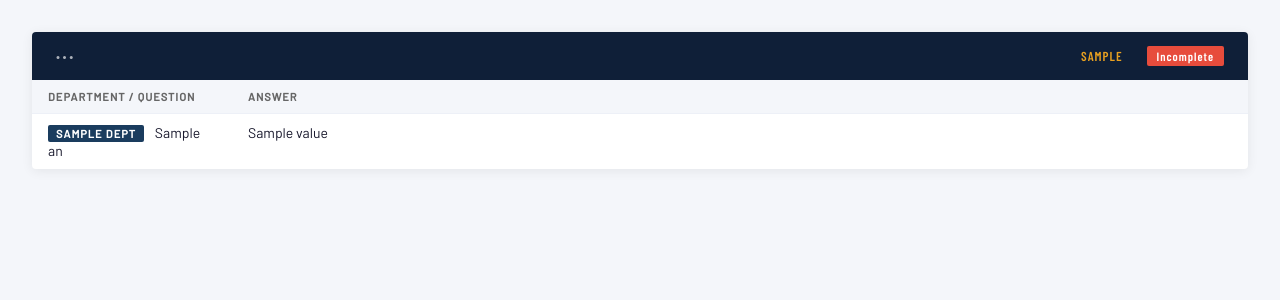
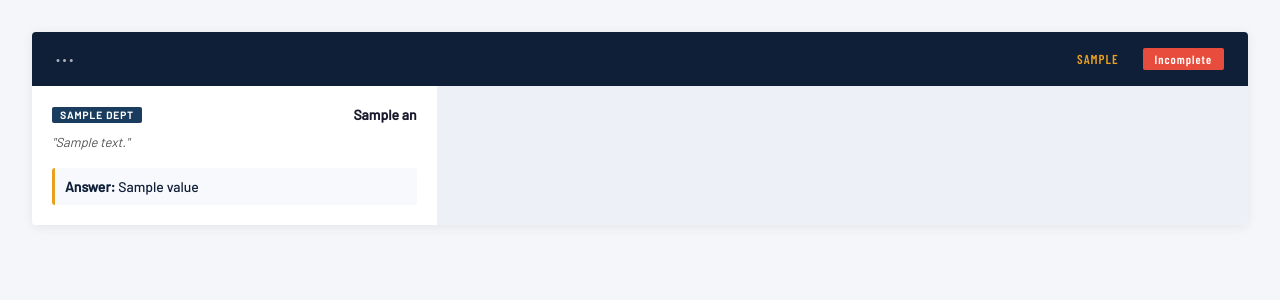
Before and after one commit to Mr-Cullen-1/truckingmba1, a Django app: template exam/templates/exam/admin_results.html in a window 1280 px wide. Shown: the part 76-376 px from the top of the page. Run offline with Django 5.2, Linux system fonts and the light colour scheme; the template is opened without the code that fills it: most values are stand-ins (such as "Sample title", 1, 10 or a date in 2020); some web fonts are replaced.

```diff
--- a/exam/templates/exam/admin_results.html
+++ b/exam/templates/exam/admin_results.html
@@ -33,21 +33,21 @@
       font-size: 16px; font-weight: 700;
       cursor: pointer; text-decoration: none;
     }
-    .container { padding: 32px; overflow-x: auto; }
+    .container { padding: 32px; }
 
     /* Session cards */
     .session-card {
       background: white; border-radius: 4px;
       box-shadow: 0 2px 12px rgba(0,0,0,0.07);
-      margin-bottom: 24px; overflow: hidden;
+      margin-bottom: 32px; overflow: hidden;
     }
     .session-header {
-      background: #0f1f38; padding: 14px 24px;
+      background: #0f1f38; padding: 16px 24px;
       display: flex; align-items: center; gap: 24px; flex-wrap: wrap;
     }
     .s-name {
       font-family: 'Barlow Condensed', sans-serif;
-      font-size: 20px; font-weight: 800; color: white;
+      font-size: 22px; font-weight: 800; color: white;
     }
     .s-meta { font-size: 13px; color: rgba(255,255,255,0.65); }
     .s-depts {
@@ -57,38 +57,37 @@
       color: #e8a020; text-transform: uppercase;
     }
     .s-badge {
-      padding: 3px 10px; border-radius: 2px;
+      padding: 4px 12px; border-radius: 2px;
       font-family: 'Barlow Condensed', sans-serif;
       font-size: 12px; font-weight: 700; letter-spacing: 1px;
     }
     .badge-yes { background: #27ae60; color: white; }
     .badge-no  { background: #e74c3c; color: white; }
 
-    .answers-table { width: 100%; border-collapse: collapse; font-size: 14px; }
-    .answers-table th {
-      background: #f4f6fa; padding: 10px 16px; text-align: left;
-      font-size: 11px; font-weight: 700; letter-spacing: 1px;
-      text-transform: uppercase; color: #666;
-      border-bottom: 1px solid #edf0f7;
+    .answers-grid {
+      display: grid;
+      grid-template-columns: repeat(auto-fill, minmax(350px, 1fr));
+      gap: 1px; background: #edf0f7;
     }
-    .answers-table td {
-      padding: 10px 16px;
-      border-bottom: 1px solid #edf0f7;
-      vertical-align: top;
+    .answer-item {
+      background: white; padding: 20px;
+      display: flex; flex-direction: column; gap: 10px;
     }
-    .answers-table tr:last-child td { border-bottom: none; }
+    .q-head { display: flex; justify-content: space-between; align-items: center; }
     .dept-tag {
-      display: inline-block;
       padding: 2px 8px; border-radius: 2px;
-      font-size: 11px; font-weight: 600; letter-spacing: 1px;
+      font-size: 10px; font-weight: 700; letter-spacing: 1px;
       text-transform: uppercase; color: white;
-      background: #1a3c5e; margin-right: 8px;
+      background: #1a3c5e;
     }
-    .empty { color: #999; font-style: italic; }
-    .no-sessions {
-      text-align: center; padding: 60px;
-      color: #999; font-size: 16px;
+    .q-title { font-weight: 700; font-size: 14px; color: #1a1a2e; }
+    .q-text { font-size: 13px; color: #555; line-height: 1.5; font-style: italic; }
+    .a-val {
+      margin-top: 5px; padding: 10px; background: #f8f9fc;
+      border-radius: 3px; border-left: 3px solid #e8a020;
+      font-weight: 500; font-size: 14px; color: #0f1f38;
     }
+    .no-sessions { text-align: center; padding: 80px; color: #999; }
   </style>
 </head>
 <body>
@@ -108,10 +107,7 @@
           <div>
             <div class="s-name">{{ row.session.full_name }}</div>
             <div class="s-meta">
-              {{ row.session.group }} &bull;
-              {{ row.session.teacher }} &bull;
-              {{ row.session.exam_date }} &bull;
-              {{ row.session.phone }}
+              {{ row.session.group }} &bull; {{ row.session.teacher }} &bull; {{ row.session.exam_date }} &bull; {{ row.session.phone }}
             </div>
           </div>
           <div class="s-depts">{{ row.dept_display }}</div>
@@ -121,27 +117,22 @@
         </div>
 
         {% if row.answered %}
-        <table class="answers-table">
-          <thead>
-            <tr>
-              <th style="width:200px">Department / Question</th>
-              <th>Answer</th>
-            </tr>
-          </thead>
-          <tbody>
-            {% for ans in row.answered %}
-            <tr>
-              <td>
-                <span class="dept-tag">{{ ans.dept }}</span>
-                {{ ans.title }}
-              </td>
-              <td>{{ ans.value }}</td>
-            </tr>
-            {% endfor %}
-          </tbody>
-        </table>
+        <div class="answers-grid">
+          {% for ans in row.answered %}
+          <div class="answer-item">
+            <div class="q-head">
+              <span class="dept-tag">{{ ans.dept }}</span>
+              <span class="q-title">{{ ans.title }}</span>
+            </div>
+            <div class="q-text">"{{ ans.question_text }}"</div>
+            <div class="a-val">
+              <strong>Answer:</strong> {{ ans.value }}
+            </div>
+          </div>
+          {% endfor %}
+        </div>
         {% else %}
-          <p style="padding:20px 24px; color:#999; font-style:italic;">No answers submitted.</p>
+          <p style="padding:32px; color:#999; font-style:italic; text-align:center;">No answers submitted for this session.</p>
         {% endif %}
       </div>
       {% endfor %}
```
Also changed, not shown: exam/templates/exam/done.html (+3 -4 lines), exam/views.py (+83 -57 lines).
